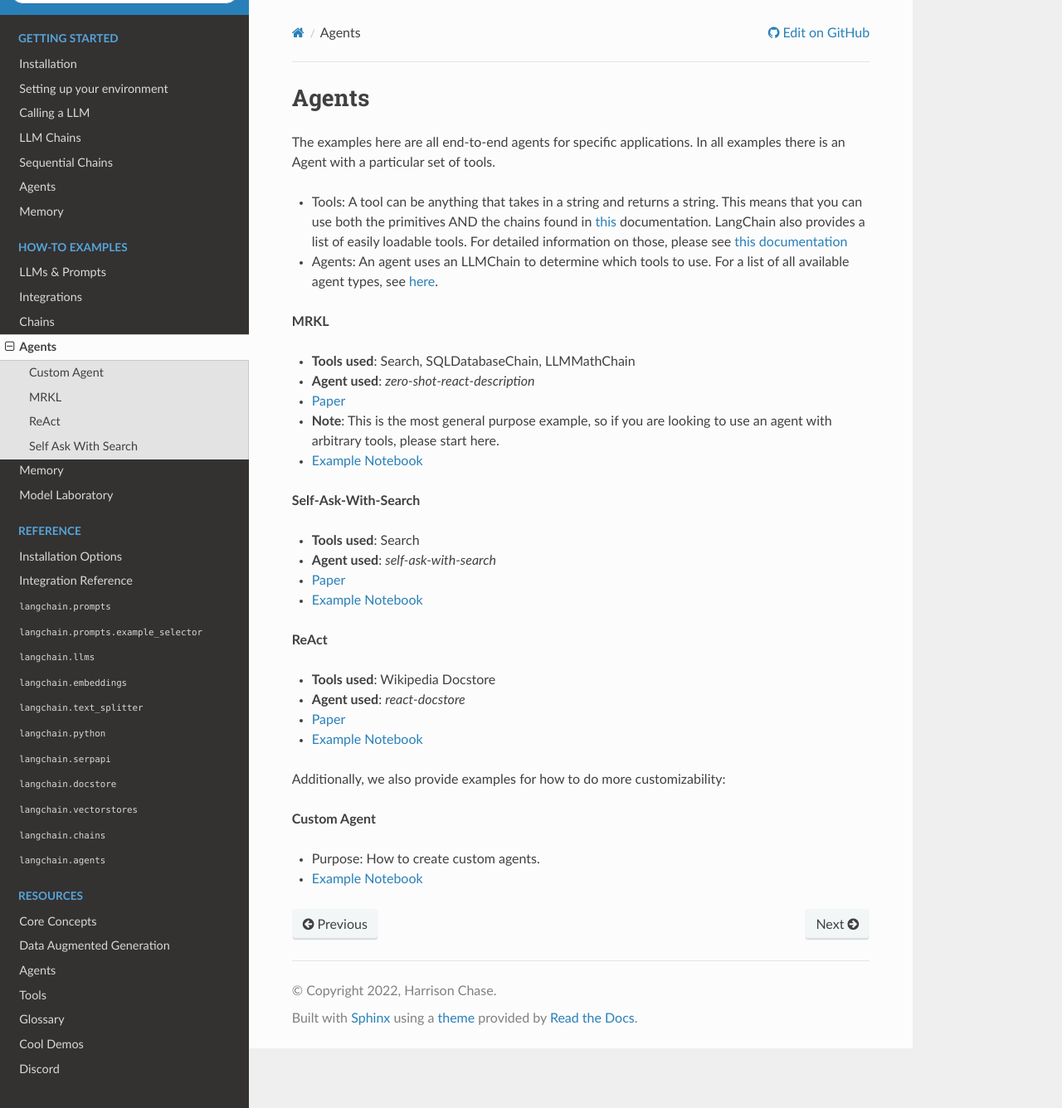
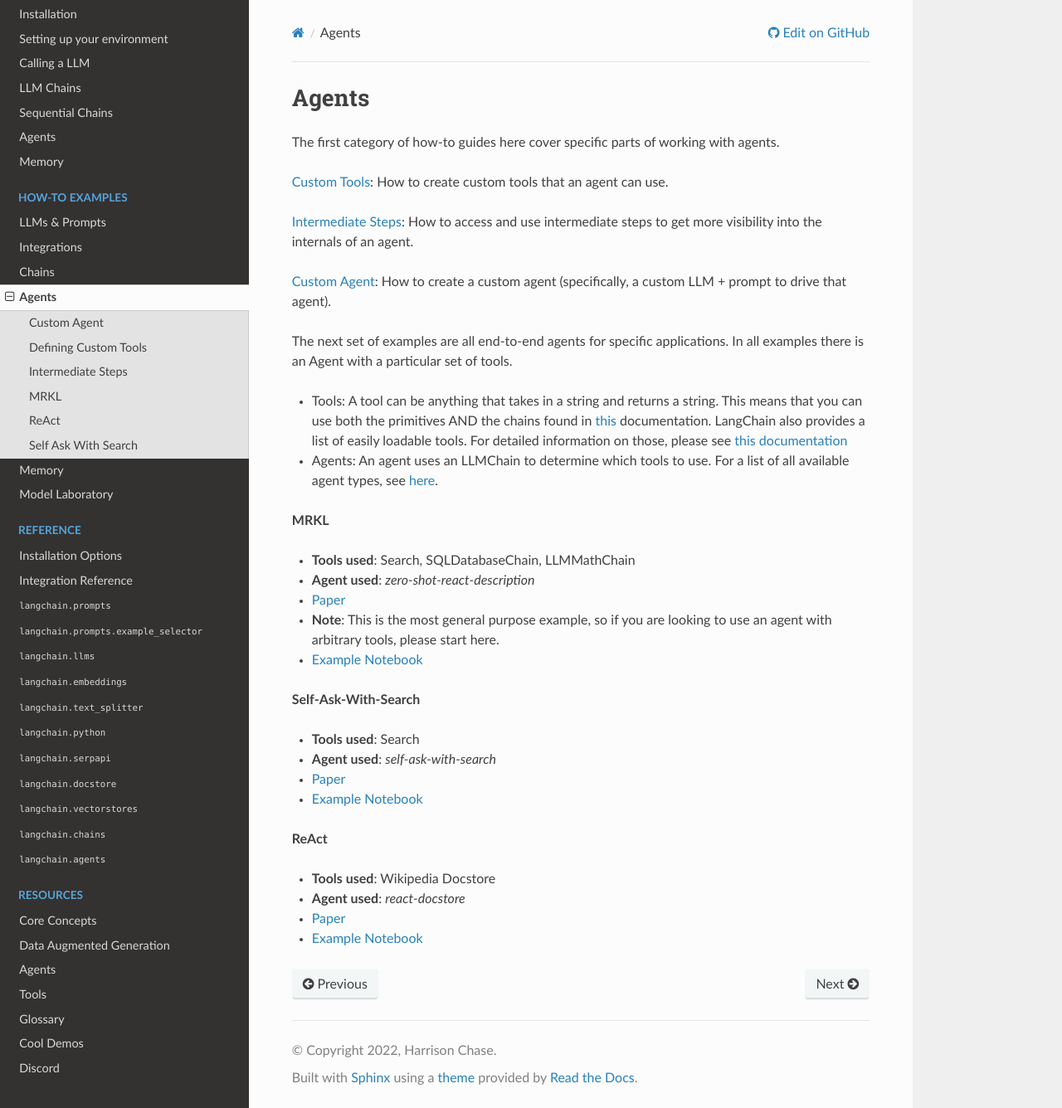
Before and after one commit to ZinedineDumas/React-Python, a Sphinx documentation site: the page built from docs/examples/agents.rst, in a window 1280 px wide and 1336 px high. Shown: the whole window at 83% size. Built offline with Sphinx 7.4.7 and the Read the Docs theme 2.0.0, drawn with Linux system fonts in a browser that asks for light colours.

Commit message:
split up and improve agent docs (#387)

```diff
--- a/docs/examples/agents.rst
+++ b/docs/examples/agents.rst
@@ -1,7 +1,16 @@
 Agents
 ======
 
-The examples here are all end-to-end agents for specific applications.
+The first category of how-to guides here cover specific parts of working with agents.
+
+`Custom Tools <agents/custom_tools.ipynb>`_: How to create custom tools that an agent can use.
+
+`Intermediate Steps <agents/intermediate_steps.ipynb>`_: How to access and use intermediate steps to get more visibility into the internals of an agent.
+
+`Custom Agent <agents/custom_agent.ipynb>`_: How to create a custom agent (specifically, a custom LLM + prompt to drive that agent).
+
+
+The next set of examples are all end-to-end agents for specific applications.
 In all examples there is an Agent with a particular set of tools.
 
 - Tools: A tool can be anything that takes in a string and returns a string. This means that you can use both the primitives AND the chains found in `this <chains.rst>`_ documentation. LangChain also provides a list of easily loadable tools. For detailed information on those, please see `this documentation <../explanation/tools.md>`_
@@ -31,14 +40,6 @@ In all examples there is an Agent with a particular set of tools.
 
 
 
-Additionally, we also provide examples for how to do more customizability:
-
-**Custom Agent**
-
-- Purpose: How to create custom agents.
-- `Example Notebook <agents/custom_agent.ipynb>`_
-
-
 .. toctree::
    :maxdepth: 1
    :glob:
```
Also changed, not shown: docs/examples/agents/custom_tools.ipynb (added), docs/examples/agents/intermediate_steps.ipynb (added), docs/getting_started/agents.ipynb.
